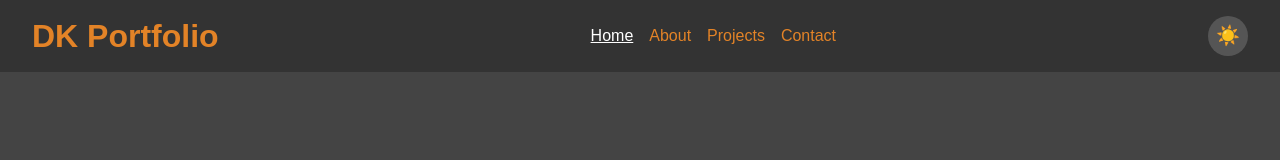
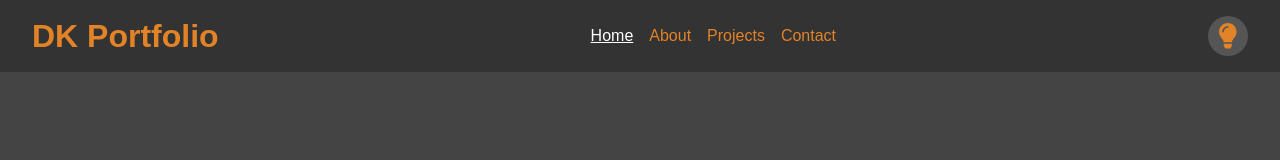
Before and after one commit to Dor-Ka/frontend-react-portfolio, a React (Create React App) app: page / in a window 1280 px wide. Shown: the top 160 px of the page. Built offline with nearby package versions, Linux system fonts and the light colour scheme.

Commit message:
feat: update lightbulb icon and color based on theme

```diff
--- a/src/components/Navbar/Navbar.jsx
+++ b/src/components/Navbar/Navbar.jsx
@@ -1,4 +1,4 @@
-import { Nav, Logo, NavLinks, StyledNavLink, ThemeToggleButton } from "./Navbar.styles";
+import { Nav, Logo, NavLinks, StyledNavLink, ThemeToggleButton, StyledLightbulb } from "./Navbar.styles";
 
 function Navbar({ toggleTheme, isDarkMode }) {
   return (
@@ -26,9 +26,9 @@ function Navbar({ toggleTheme, isDarkMode }) {
           </StyledNavLink>
         </li>
       </NavLinks>
-        <ThemeToggleButton onClick={toggleTheme}>
-          {isDarkMode ? '☀️' : '🌙'}
-        </ThemeToggleButton>
+      <ThemeToggleButton onClick={toggleTheme}>
+        <StyledLightbulb isDarkMode={isDarkMode} />
+      </ThemeToggleButton>
     </Nav>
   );
 }
--- a/src/components/Navbar/Navbar.styles.js
+++ b/src/components/Navbar/Navbar.styles.js
@@ -1,5 +1,7 @@
 import styled from 'styled-components';
 import { NavLink } from 'react-router-dom';
+import { FaLightbulb } from 'react-icons/fa';
+
 
 export const Nav = styled.nav`
   display: flex;
@@ -38,7 +40,7 @@ export const StyledNavLink = styled(NavLink)`
 `;
 
 export const ThemeToggleButton = styled.button`
-  background-color: ${({ theme }) => theme.toggleBackground}; // kolor z theme
+  background-color: ${({ theme }) => theme.toggleBackground};
   border: none;
   border-radius: 50%;
   width: 2.5rem;
@@ -48,7 +50,7 @@ export const ThemeToggleButton = styled.button`
   display: flex;
   align-items: center;
   justify-content: center;
-  color: ${({ theme }) => theme.text}; // kolor ikony
+  color: ${({ theme }) => theme.text};
   transition: background-color 0.3s ease, transform 0.2s ease;
 
   &:hover {
@@ -60,3 +62,9 @@ export const ThemeToggleButton = styled.button`
     outline: none;
   }
 `;
+
+export const StyledLightbulb = styled(FaLightbulb)`
+  font-size: 1.6rem;
+  color: ${({ theme, isDarkMode }) => isDarkMode ? theme.lightbulbOn : theme.lightbulbOff};
+  transition: color 0.3s ease;
+`;
--- a/src/theme.js
+++ b/src/theme.js
@@ -11,6 +11,7 @@ export const lightTheme = {
     footerHover: "#444",
     toggleBackground: '#ccc',
     toggleHover: '#bbb',
+    lightbulbOff: '#333',
   };
 
   export const darkTheme = {
@@ -26,4 +27,5 @@ export const lightTheme = {
     footerHover: "#fff",
     toggleBackground: '#555',
     toggleHover: '#666',
+    lightbulbOn: '#e38327'
   };
```
